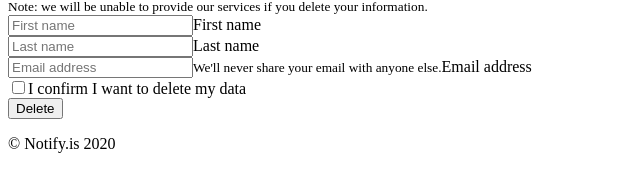
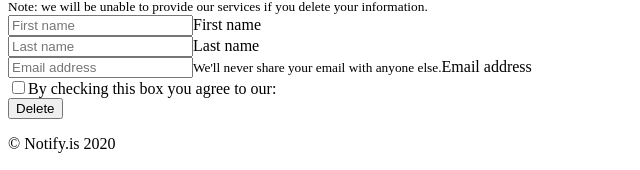
Before and after one commit to oliverproud/notify.is, a Next.js app: page /delete in a window 1280 px wide. Shown: the part 161-331 px from the top of the page, without its empty margins (0-640 px from the left). Built offline with nearby package versions, Linux system fonts and the light colour scheme.

Commit message:
add custom check box

```diff
--- a/pages/delete.js
+++ b/pages/delete.js
@@ -124,18 +124,19 @@ export default function Delete() {
                 <label htmlFor="email">Email address</label>
               </div>
 
-              <div className="form-group form-check pt-2 mb-1">
+              <div className="custom-control custom-checkbox pt-3 mb-1">
                 <Field
                   type="checkbox"
                   name="acceptTerms"
-                  className={`form-check-input ${
+                  id="acceptTerms"
+                  className={`custom-control-input ${
                     touched.acceptTerms && errors.acceptTerms
                       ? "is-invalid"
                       : null
                   }`}
                 />
-                <label htmlFor="acceptTerms" className="form-check-label">
-                  I confirm I want to delete my data
+                <label htmlFor="acceptTerms" className="custom-control-label">
+                  By checking this box you agree to our:
                 </label>
                 <ErrorMessage
                   component="div"
```
